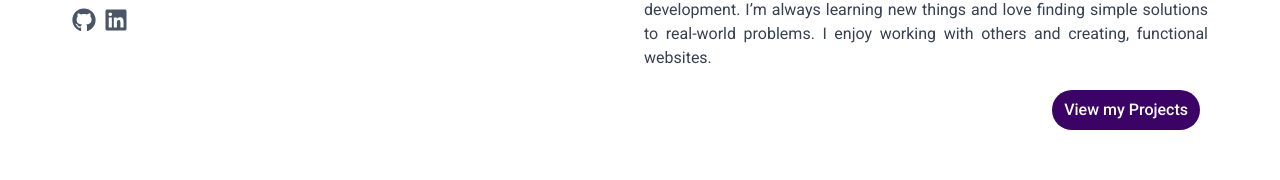
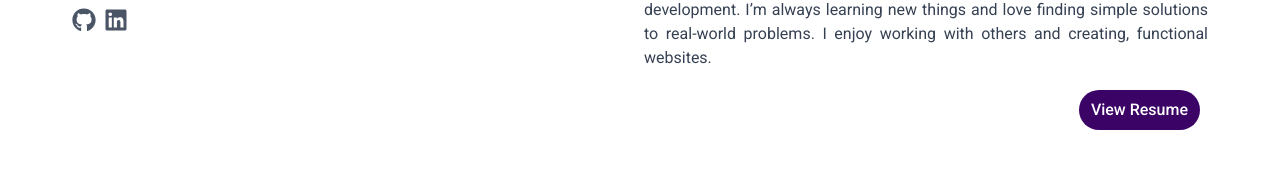
Before and after one commit to oliverkean/portfolio, a React (Vite) app: page / in a window 1280 px wide. Shown: the part 382-562 px from the top of the page. Built offline with nearby package versions, Linux system fonts and the light colour scheme.

Commit message:
refactor: changed button to resume

```diff
--- a/src/sections/Home/components/Description.jsx
+++ b/src/sections/Home/components/Description.jsx
@@ -18,7 +18,7 @@ export default function Description({name}){
           </p>
 
           <div className="flex justify-end m-2">
-             <ScrollButton name="View my Projects" link="#project"/>
+             <ScrollButton name="View Resume" link=""/>
           </div>
         </div>
     )
```
